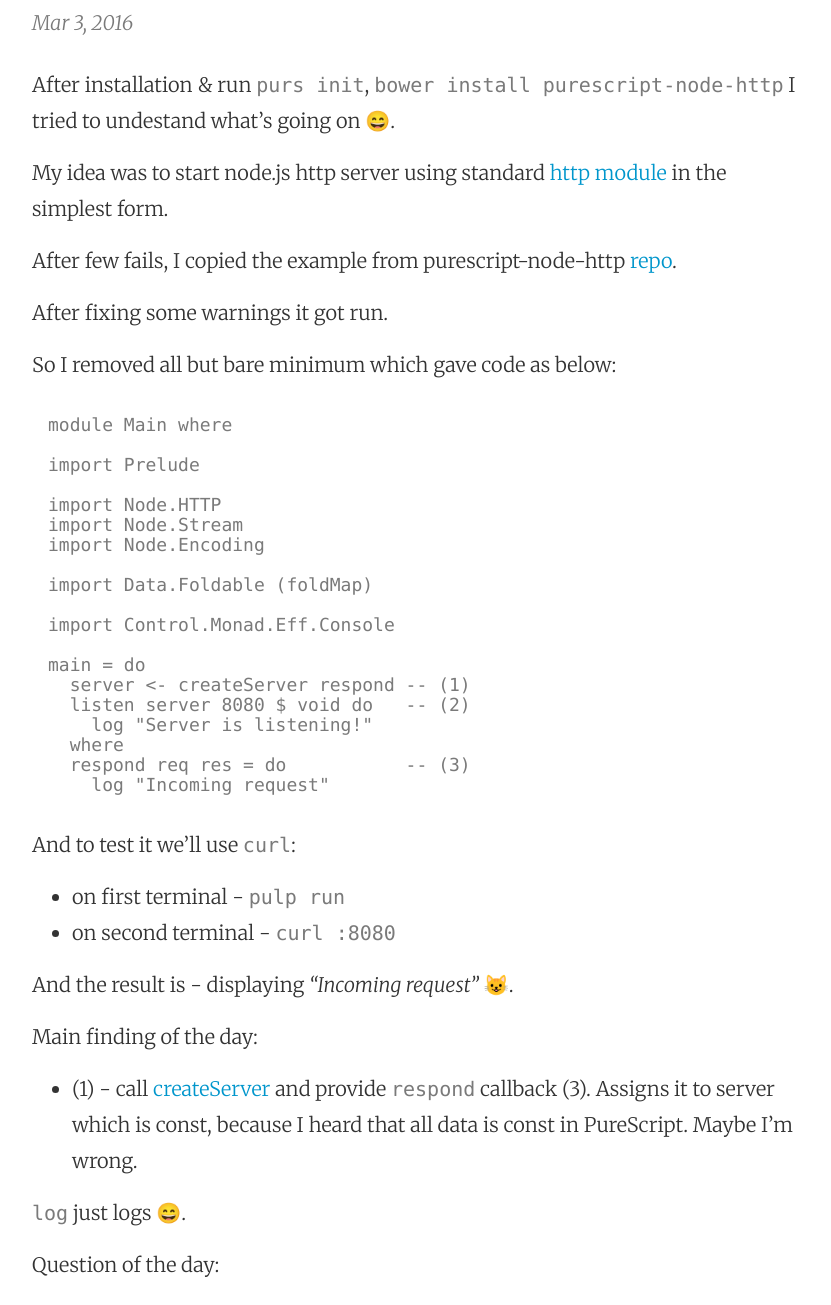
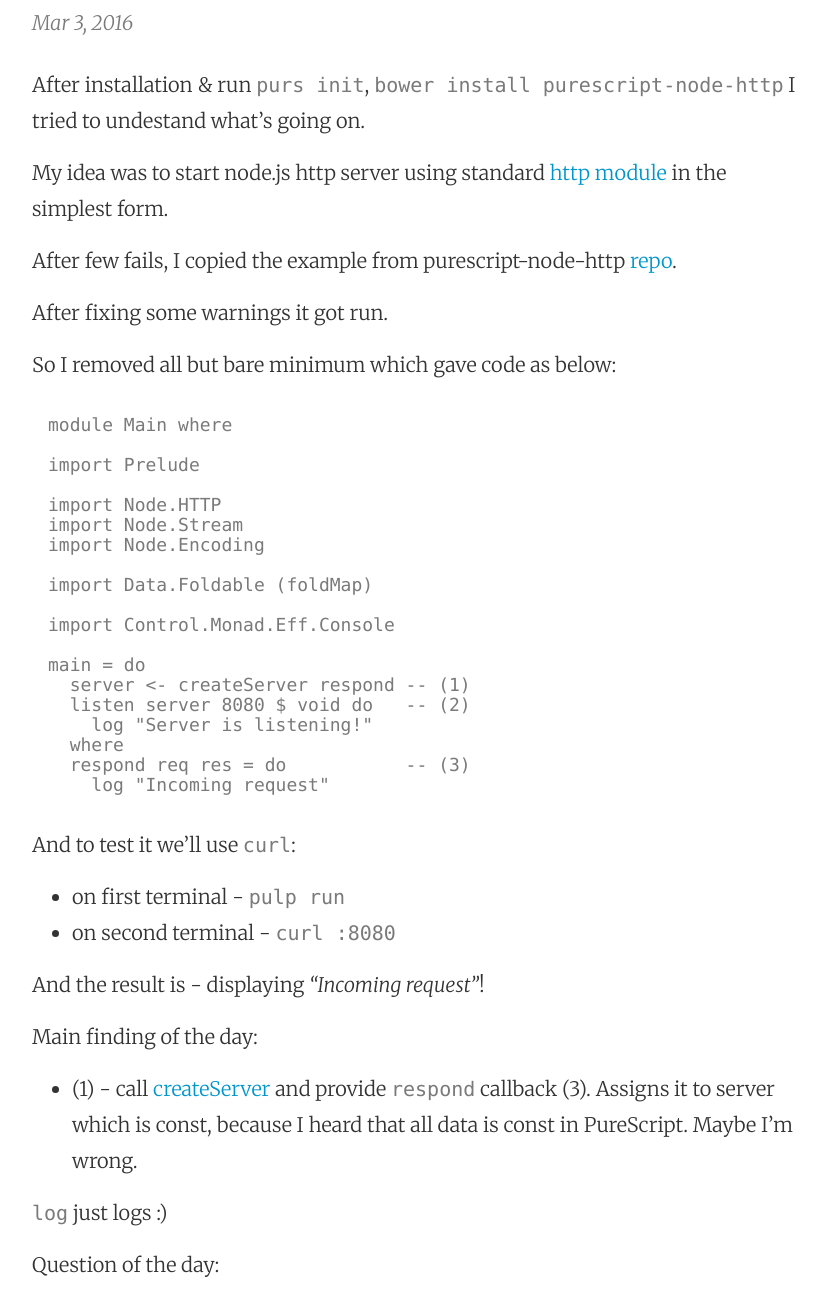
Before and after one commit to matma/matma.github.io, a Jekyll site: the page built from _posts/2016-03-03-step-1-create-simple-http-server.markdown, in a window 1280 px wide. Shown: the part 432-1737 px from the top of the page, without its empty margins (224-1055 px from the left). Built offline with Jekyll 4.4.1, drawn with Linux system fonts in a browser that asks for light colours; emoji names are drawn with the system emoji font; comment, search, counter and statistics services are not loaded; part of the change alters nothing that is shown.

```diff
--- a/_posts/2016-03-03-step-1-create-simple-http-server.markdown
+++ b/_posts/2016-03-03-step-1-create-simple-http-server.markdown
@@ -5,7 +5,7 @@ layout: post
 ---
 
 After installation & run `purs init`, `bower install purescript-node-http` I
-tried to undestand what's going on :smile:.
+tried to undestand what's going on.
 
 My idea was to start node.js http server using standard [http
 module](https://nodejs.org/api/http.html) in the simplest form.
@@ -43,7 +43,7 @@ And to test it we'll use `curl`:
  - on first terminal - `pulp run`
  - on second terminal - `curl :8080`
 
-And the result is - displaying *"Incoming request"* :smiley_cat:.
+And the result is - displaying *"Incoming request"*!
 
 Main finding of the day:
  - (1) - call
@@ -51,7 +51,7 @@ Main finding of the day:
 and provide `respond` callback (3). Assigns it to server which is const,
 because I heard that all data is const in PureScript. Maybe I'm wrong.
 
-`log` just logs :smile:.
+`log` just logs :)
 
 Question of the day:
 > What the f... are those *$* and *= do*
```
